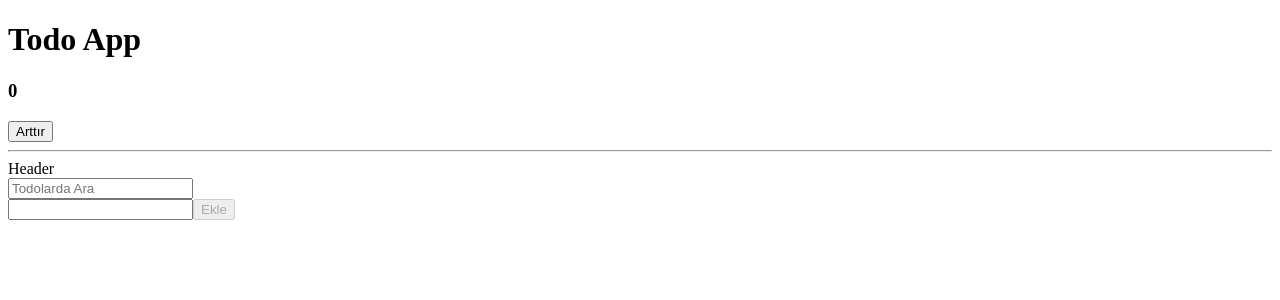
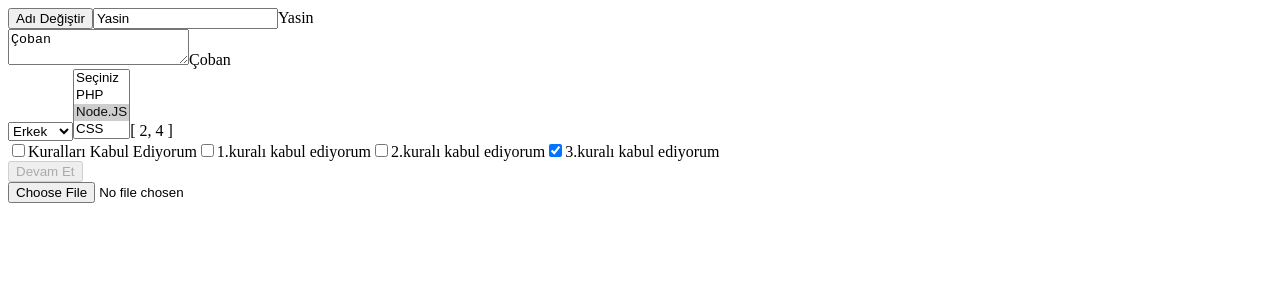
Before and after one commit to cobanyasin1998/React-Youtube, a React (Create React App) app in the folder react_project/: page / in a window 1280 px wide. Shown: the top 300 px of the page. Built offline with nearby package versions, Linux system fonts and the light colour scheme.

Commit message:
react forms

```diff
--- a/react_project/src/App.js
+++ b/react_project/src/App.js
@@ -1,84 +1,155 @@
-import { useReducer, useState, useCallback, useMemo } from "react";
-import AddTodo from "./Components/AddTodo";
-import Header from "./Components/Header";
-import Todos from "./Components/Todos";
-import reducer from "./reducers/todoReducers";
+import { useEffect, useState } from "react";
 
 function App() {
-  const [state, dispatch] = useReducer(reducer, {
-    todos: [],
-    todo: "",
-    search: "",
-  });
+  const categoryList = [
+    { key: 1, value: "PHP" },
+    { key: 2, value: "Node.JS" },
+    { key: 3, value: "CSS" },
+    { key: 4, value: "Html" },
+  ];
+  const [name, setName] = useState("Yasin");
+  const [description, setDescription] = useState("Çoban");
+  const [gender, setGender] = useState(1);
+  const [categories, setCategories] = useState([2, 4]);
+  const [rule, setRule] = useState(false);
+  const [avatar, setAvatar] = useState(false);
+  const [image, setImage] = useState('');
 
-  const [count, setCount] = useState(0);
+  useEffect(() => {
+    if (avatar) {
 
-  // const [todos, setTodos] = useState([]);
-  // const [todo, setTodo] = useState();
+      const fileReader = new FileReader();
+      fileReader.addEventListener("load", function () {
 
-  // const submitHandle = useCallback(e => {
-  //   e.preventDefault();
+        setImage(this.result);
+      });
+      fileReader.readAsDataURL(avatar);
+    }
+  }, [avatar]);
 
-  //   dispatch({
-  //     type: "ADD_TODO",
-  //     todo: state.todo,
-  //   });
-  // };
+  const [rules, setRules] = useState([
+    { key: 1, value: "1.kuralı kabul ediyorum", checked: false },
+    { key: 2, value: "2.kuralı kabul ediyorum", checked: false },
+    { key: 3, value: "3.kuralı kabul ediyorum", checked: true },
+  ]);
+  const genders = [
+    {
+      key: "1",
+      value: "Erkek",
+    },
+    {
+      key: "2",
+      value: "Kadın",
+    },
+  ];
 
-  const submitHandle = useCallback(
-    (e) => {
-      e.preventDefault();
-      // setTodos([...todos, todo]);
-      // setTodo("");
-      dispatch({
-        type: "ADD_TODO",
-        todo: state.todo,
-      });
-    },
-    [state.todo]
-  );
+  const selectedGender = genders.find((g) => g.key === gender);
 
-  const changeTodo = useCallback((e) => {
-    //setTodo(e);
-    dispatch({
-      type: "SET_TODO",
-      value: e,
-    });
-  }, []);
+  const checkRule = (key, checked) => {
+    debugger;
+    setRules((rules) =>
+      rules.map((rule) => {
+        if (key === rule.key) {
+          rule.checked = checked;
+        }
 
-  const searchHandle = (e) => {
-    dispatch({
-      type: "SET_SEARCH",
-      value: e.target.value,
-    });
+        return rule;
+      })
+    );
   };
-
-  const filteredTodos = useMemo(() => {
-    return state.todos.filter((todo) =>
-      todo.toLocaleLowerCase("TR").includes(state.search.toLocaleLowerCase())
-    );
-  }, [state.todos, state.search]);
 
   return (
     <>
-      <h1>Todo App</h1>
-      <h3>{count}</h3>
-      <button onClick={() => setCount((count) => count + 1)}>Arttır</button>
-      <hr></hr>
+      <button
+        onClick={() => {
+          setName("Meltem");
+        }}
+      >
+        Adı Değiştir
+      </button>
+      <input
+        type="text"
+        value={name}
+        onChange={(e) => setName(e.target.value)}
+      />
 
-      <Header></Header>
-      <input
-        value={state.search}
-        type="text"
-        placeholder="Todolarda Ara"
-        onChange={searchHandle}
+      {name}
+      <br></br>
+      <textarea
+        value={description}
+        onChange={(e) => setDescription(e.target.value)}
       />
-      <AddTodo
-        submitHandle={submitHandle}
-        changeTodo={changeTodo}
-        todo={state.todo}
-      ></AddTodo>
-      <Todos todosParam={filteredTodos}></Todos>
+      {description}
+      <br></br>
+
+      <select value={gender} onChange={(e) => setGender(e.target.value)}>
+        <option value="">Seçiniz</option>
+
+        {genders.map((gender) => (
+          <option value={gender.key} key={gender.key}>
+            {gender.value}
+          </option>
+        ))}
+      </select>
+
+      <select
+        value={categories}
+        multiple={true}
+        onChange={(e) =>
+          setCategories(
+            [...e.target.selectedOptions].map((option) => option.value)
+          )
+        }
+      >
+        <option value="">Seçiniz</option>
+
+        {categoryList.map((cat) => (
+          <option value={cat.key} key={cat.key}>
+            {cat.value}
+          </option>
+        ))}
+      </select>
+
+      {JSON.stringify(selectedGender, null, 2)}
+      {JSON.stringify(categories, null, 2)}
+
+      <br></br>
+
+      <label>
+        <input
+          type="checkbox"
+          checked={rule}
+          onChange={(e) => setRule(e.target.checked)}
+        />
+        Kuralları Kabul Ediyorum
+      </label>
+
+      {rules.map((rule) => (
+        <label key={rule.key}>
+          <input
+            type="checkbox"
+            checked={rule.checked}
+            onChange={(e) => {
+              checkRule(rule.key, e.target.value);
+            }}
+          />
+          {rule.value}
+        </label>
+      ))}
+      <br></br>
+
+      <button disabled={!rule}>Devam Et</button>
+      <br></br>
+      <label>
+        <input type="file" onChange={(e) => setAvatar(e.target.files[0])} />
+      </label>
+
+      {avatar && (
+        <>
+          <h3>{avatar.name}</h3>
+          {image && <img src={image} alt="Resim" />}
+        </>
+      )}
     </>
   );
 }
```
Also changed, not shown: react_project/src/Components/Memoization.js (added, +86 -0 lines).
